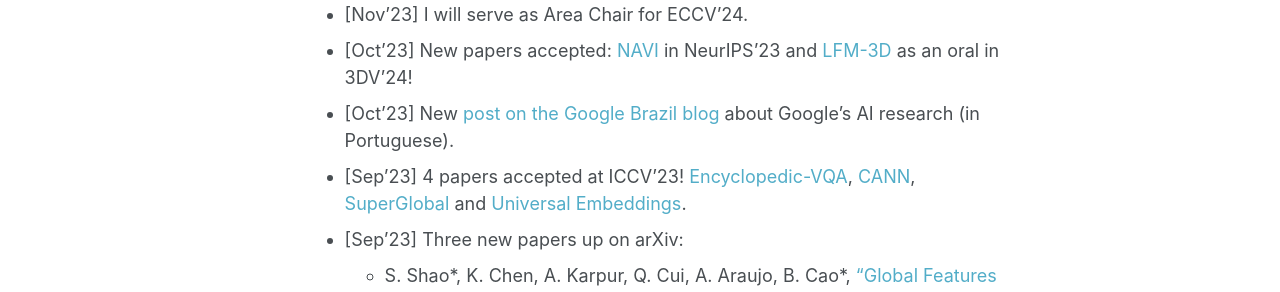
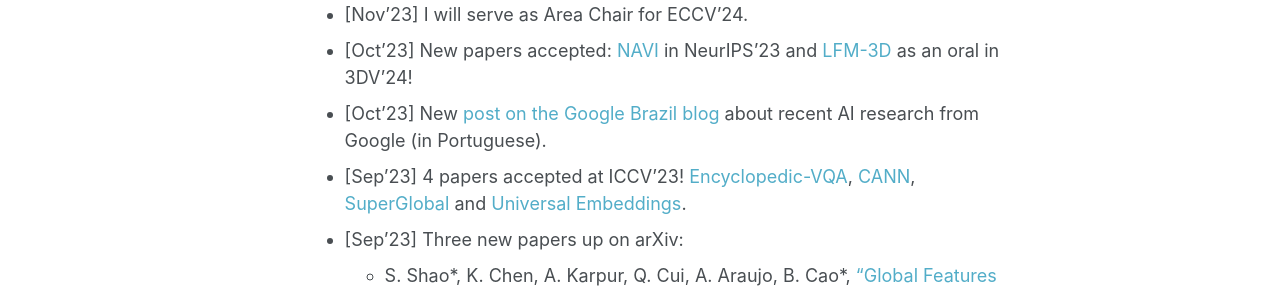
Before and after one commit to andrefaraujo/andrefaraujo.github.io, a Jekyll site: the page built from _pages/about.md, in a window 1280 px wide and 900 px high. Shown: the part 450-742 px from the top of the window. Built offline with Jekyll 4.4.1, drawn with Linux system fonts in a browser that asks for light colours.

Commit message:
small edit

```diff
--- a/_pages/about.md
+++ b/_pages/about.md
@@ -20,7 +20,7 @@ I was also a [Fulbright Science & Technology Scholar](https://eca.state.gov/fulb
 
 * [Nov'23] I will serve as Area Chair for ECCV'24.
 * [Oct'23] New papers accepted: [NAVI](https://arxiv.org/abs/2306.09109) in NeurIPS'23 and [LFM-3D](https://arxiv.org/abs/2303.12779) as an oral in 3DV'24!
-* [Oct'23] New [post on the Google Brazil blog](https://blog.google/intl/pt-br/como-nossa-pesquisa-em-ia-esta-ajudando-com-grandes-desafios-da-sociedade/) about Google's AI research (in Portuguese).
+* [Oct'23] New [post on the Google Brazil blog](https://blog.google/intl/pt-br/como-nossa-pesquisa-em-ia-esta-ajudando-com-grandes-desafios-da-sociedade/) about recent AI research from Google (in Portuguese).
 * [Sep'23] 4 papers accepted at ICCV'23! [Encyclopedic-VQA](https://arxiv.org/abs/2306.09224), [CANN](https://arxiv.org/abs/2306.09012), [SuperGlobal](https://arxiv.org/abs/2308.06954) and [Universal Embeddings](https://arxiv.org/abs/2309.01858).
 * [Sep'23] Three new papers up on arXiv:
   * S. Shao\*, K. Chen, A. Karpur, Q. Cui, A. Araujo, B. Cao\*, ["Global Features are All You Need for Image Retrieval and Reranking"](https://arxiv.org/abs/2308.06954) (ICCV'23)
```
